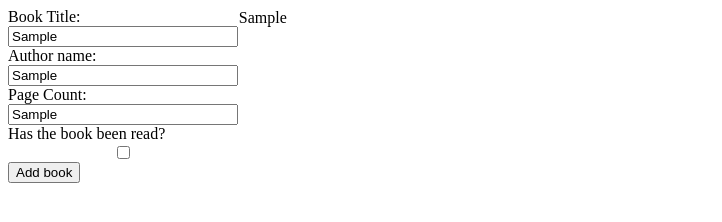
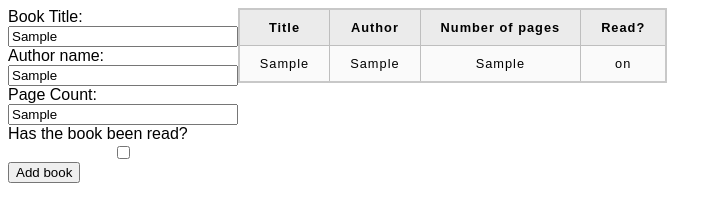
Before and after one commit to Jangelsdork/libProject, a plain HTML site: page index.html in a window 1280 px wide. Both pictures are taken after typing "Sample", "Sample", "Sample" into the empty fields and a click on the button "Add book". Shown: the whole page, without its empty margins (0-722 px from the left). Drawn offline with Linux system fonts and the light colour scheme.

Commit message:
Table basically works

```diff
--- a/index.html
+++ b/index.html
@@ -21,12 +21,16 @@
         </div>
         <div class="table" id="tableContainer">
             <table id="table">
-                <tr id="tableRow">
-                    <td></td>
-                    <td></td>
-                    <td></td>
-                    <td></td>
+                <tr>
+                    <th>Title</th>
+                    <th>Author</th>
+                    <th>Number of pages</th>
+                    <th>Read?</th>
                 </tr>
+
+                <div id="tableRow">
+
+                </div>
             </table>
 
         </div>
--- a/script.js
+++ b/script.js
@@ -19,7 +19,7 @@ function addBook() {
  }
 
 document.getElementById("submitButton").addEventListener("click", function() {
-       readForm() ,writeForm();
+       readForm() ,writeFormTitle();
 })
 
 function readForm() {
@@ -33,15 +33,27 @@ function readForm() {
 
 }
 
-function writeForm() {
-    let newBookDiv = document.createElement("td");
-    let latestBook = Bookshelf[0];
-    console.log(myLibrary[myLibrary.length-1])
-    let newBookContent = document.createTextNode(`${myLibrary[myLibrary.length-1].title}`);
-    newBookDiv.appendChild(newBookContent);
-    const parentDiv = document.getElementById("tableContainer")
-    const currentDiv = document.getElementById("table")
-    parentDiv.insertBefore(newBookDiv, currentDiv);
+function writeFormTitle() {
+    const parentDiv = document.getElementById("table")
+    let newRow = document.createElement("tr")
+    newRow.classList.add("newRow")
+    parentDiv.appendChild(newRow);
+    let newBookTitle = document.createElement("td");
+    let newBookAuthor = document.createElement("td");
+    let newBookPages = document.createElement("td");
+    let newBookRead = document.createElement("td");
+    let newBookContentTitle= document.createTextNode(`${myLibrary[myLibrary.length-1].title}`);
+    let newBookContentAuthor= document.createTextNode(`${myLibrary[myLibrary.length-1].author}`);
+    let newBookContentPages= document.createTextNode(`${myLibrary[myLibrary.length-1].pageCount}`);
+    let newBookContentRead= document.createTextNode(`${myLibrary[myLibrary.length-1].readStatus}`);
+    newBookTitle.appendChild(newBookContentTitle);
+    newBookAuthor.appendChild(newBookContentAuthor);
+    newBookPages.appendChild(newBookContentPages);
+    newBookRead.appendChild(newBookContentRead);
+    newRow.appendChild(newBookTitle);
+    newRow.appendChild(newBookAuthor);
+    newRow.appendChild(newBookPages);
+    newRow.appendChild(newBookRead);
 }
 
 
--- a/style.css
+++ b/style.css
@@ -9,3 +9,41 @@ form {
     display: flex;
     flex-direction: column;
 }
+
+/* minimal table styling  */
+
+html {
+    font-family: sans-serif;
+  }
+
+  table {
+    border-collapse: collapse;
+    border: 2px solid rgb(200,200,200);
+    letter-spacing: 1px;
+    font-size: 0.8rem;
+  }
+
+  td, th {
+    border: 1px solid rgb(190,190,190);
+    padding: 10px 20px;
+  }
+
+  th {
+    background-color: rgb(235,235,235);
+  }
+
+  td {
+    text-align: center;
+  }
+
+  tr:nth-child(even) td {
+    background-color: rgb(250,250,250);
+  }
+
+  tr:nth-child(odd) td {
+    background-color: rgb(245,245,245);
+  }
+
+  caption {
+    padding: 10px;
+  }
```
